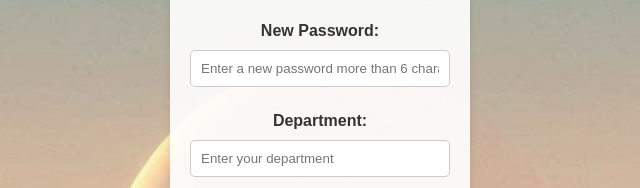
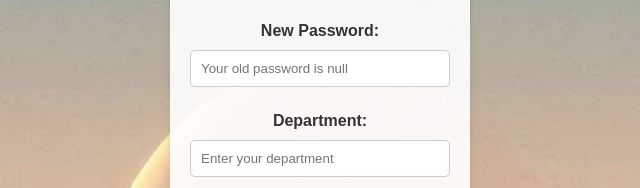
Before and after one commit to shamoos63/htmlProject, a plain HTML site: page form.html in a window 1280 px wide. Shown: the part 276-464 px from the top of the page, 320-960 px from the left. Drawn offline with Linux system fonts and the light colour scheme.

Commit message:
Add files via upload

```diff
--- a/form.html
+++ b/form.html
@@ -112,13 +112,16 @@
       const name = urlParams.get('id');
       const password = urlParams.get('password');
       document.write(`<img src="user.png"><br><b>${name}<br>Edit your profile please</b>`);
+      window.onload = function() {
+        document.getElementById('pass').placeholder = `Your old password is ${password}`;
+      };
     </script>
   </div>
   <form id="profile-form" method="post">
     <label for="name">Name:</label>
     <input type="text" required id="name" name="name">
     <label for="pass">New Password:</label>
-    <input type="password" required id="pass" name="pass" minlength="6" placeholder="Enter a new password more than 6 characters">
+    <input type="password" required id="pass" name="pass" minlength="6">
     <label for="dep">Department:</label>
     <input type="text" required id="dep" name="dep" placeholder="Enter your department">
     <label for="gen">Gender:</label>
```
